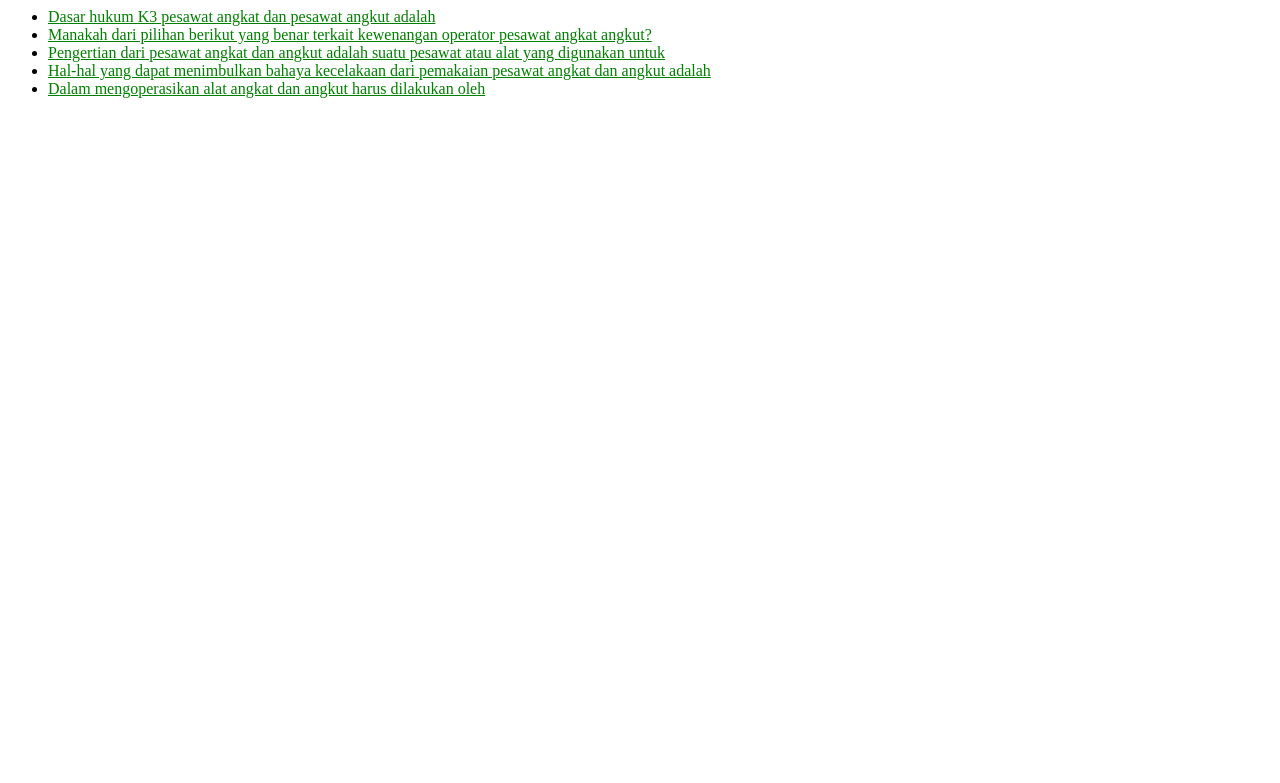
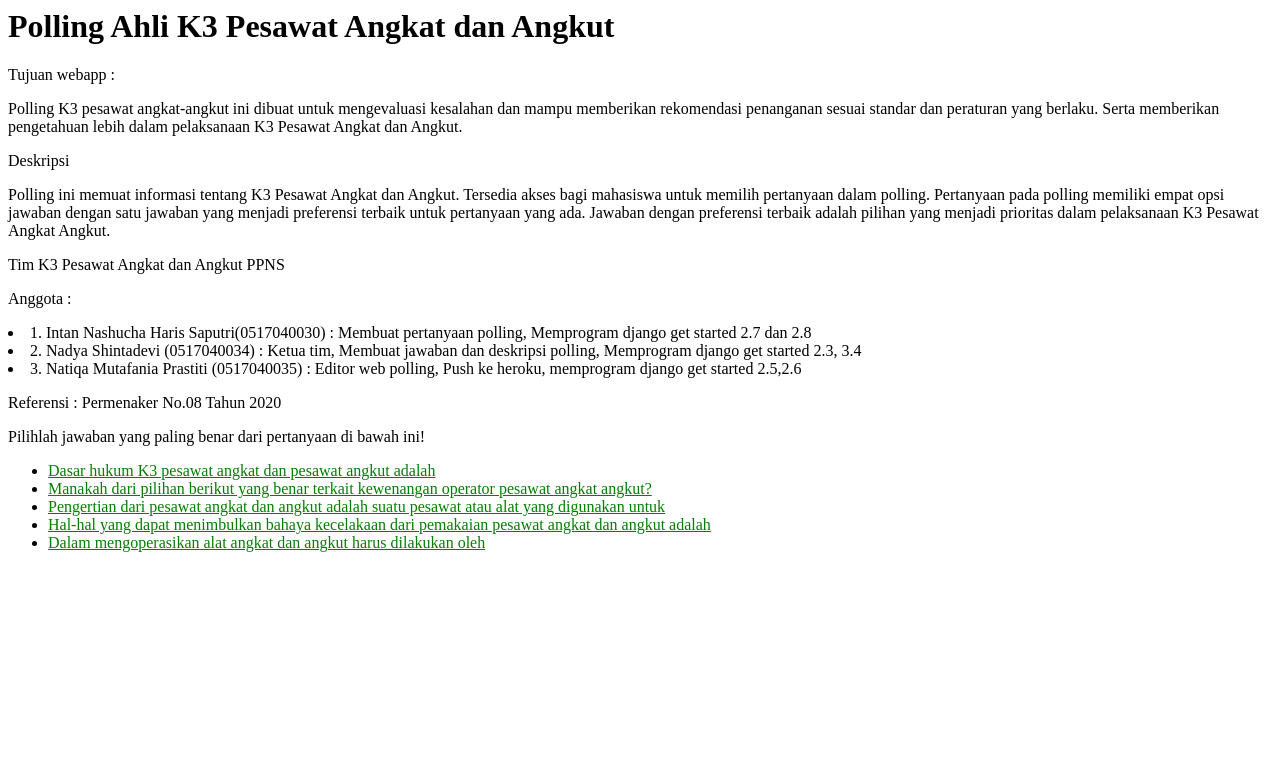
Before and after one commit to masrizram/uas_si_kel4, a Django app: page /polls/ in a window 1280 px wide. Shown: the top 783 px of the page. Run offline with Django 3.2, Linux system fonts and the light colour scheme; data comes from the database, SQL or seed files in the repository.

Commit message:
Update index.html

```diff
--- a/polls/templates/polls/index.html
+++ b/polls/templates/polls/index.html
@@ -1,7 +1,23 @@
 {% load static %}
 
 <link rel="stylesheet" type="text/css" href="{% static 'polls/style.css' %}">
+<h1>Polling Ahli K3 Pesawat Angkat dan Angkut </h1>
 
+	<p>Tujuan webapp :</p>
+	<p>Polling K3 pesawat angkat-angkut ini dibuat untuk mengevaluasi kesalahan dan mampu memberikan rekomendasi penanganan sesuai standar dan peraturan yang berlaku. Serta memberikan pengetahuan lebih dalam pelaksanaan K3 Pesawat Angkat dan Angkut.</p>
+
+	<p>Deskripsi</p>
+	<p>Polling ini memuat informasi tentang K3 Pesawat Angkat dan Angkut. Tersedia akses bagi mahasiswa untuk memilih pertanyaan dalam polling. Pertanyaan pada polling memiliki empat opsi jawaban dengan satu jawaban yang menjadi preferensi terbaik untuk pertanyaan yang ada. Jawaban dengan preferensi terbaik adalah pilihan yang menjadi prioritas dalam pelaksanaan K3 Pesawat Angkat Angkut.</p>
+
+	<p>Tim K3 Pesawat Angkat dan Angkut PPNS</p>
+	<p>Anggota :</p>
+	<li>1. Intan Nashucha Haris Saputri(0517040030) : Membuat pertanyaan polling, Memprogram django get started 2.7 dan 2.8</li>
+	<li>2. Nadya Shintadevi (0517040034) : Ketua tim, Membuat jawaban dan deskripsi polling, Memprogram django get started 2.3, 3.4</li>
+	<li>3. Natiqa Mutafania Prastiti (0517040035) : Editor web polling, Push ke heroku, memprogram django get started 2.5,2.6</li>
+	<p> Referensi : Permenaker No.08 Tahun 2020
+
+	<p>Pilihlah jawaban yang paling benar dari pertanyaan di bawah ini!</p>
+<body style="background-image: url('');">
 {% if latest_question_list %}
 	<ul>
 		{% for question in latest_question_list %}
@@ -13,3 +29,4 @@
 {% else %}
 	<p>No polls are available.</p>
 {% endif %}
+</body>
```
